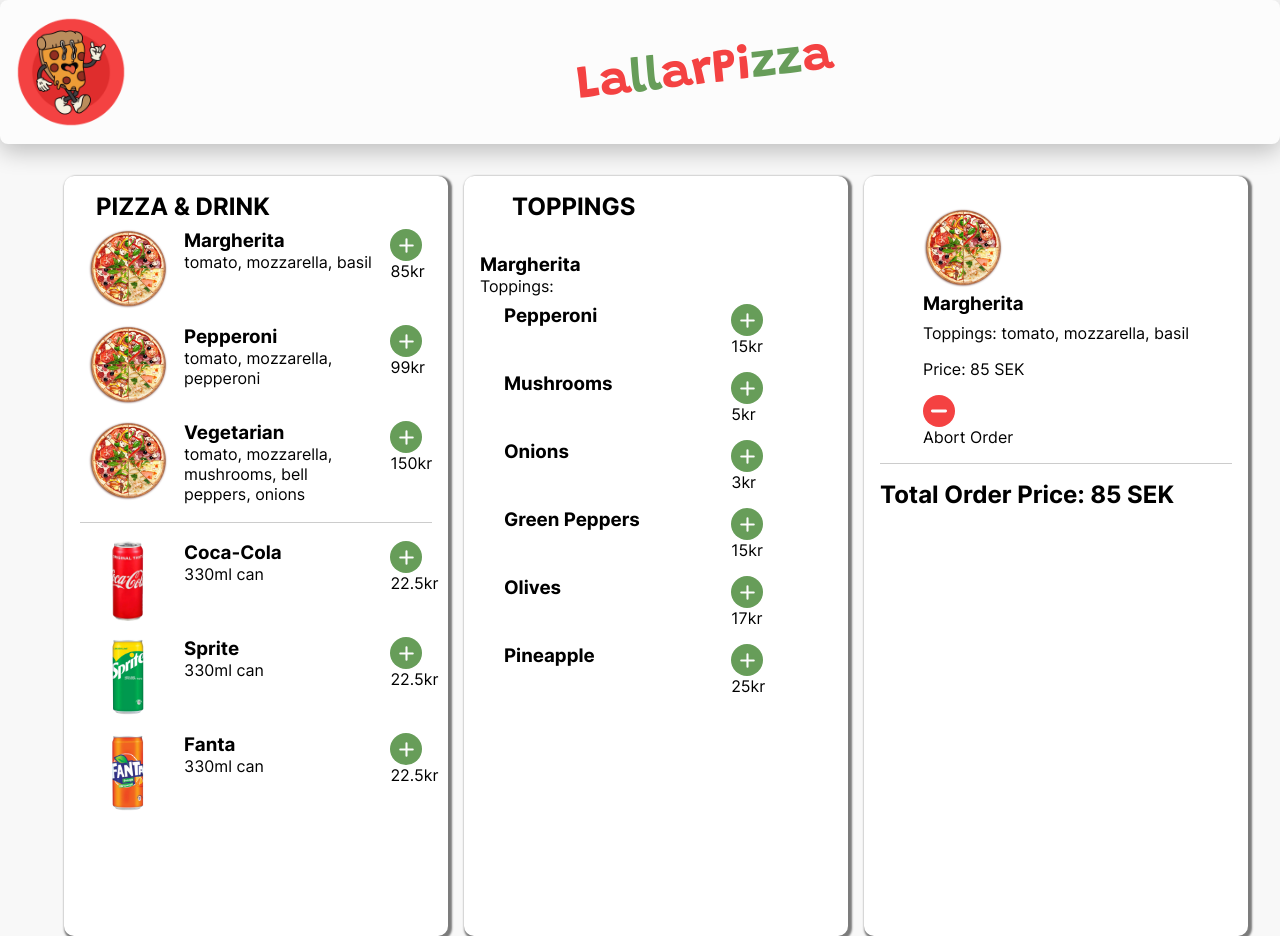
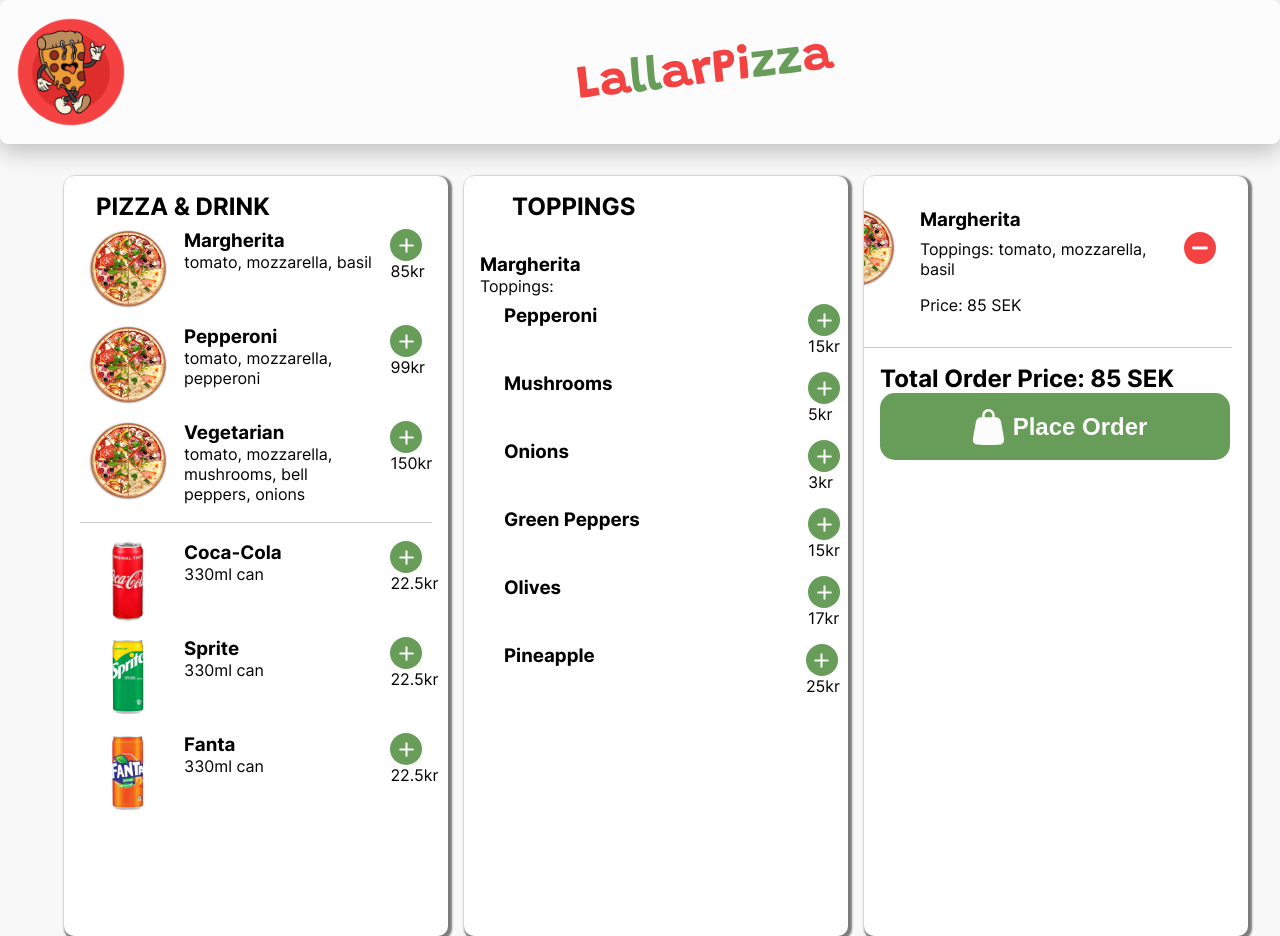
Before and after one commit to CrnaStrela94/LallarPizza, a React (Vite) app: page / in a window 1280 px wide. Both pictures are taken after a click on the button 406 px from the left and 245 px from the top of the page. Built offline with nearby package versions, Linux system fonts and the light colour scheme.

Commit message:
new thingsdcss lite grönt på header :D

```diff
--- a/src/components/containers/orderContainer/Cart.tsx
+++ b/src/components/containers/orderContainer/Cart.tsx
@@ -7,6 +7,8 @@ import pizzaImg from "../../../assets/pizza.png"
 import spriteImg from "../../../assets/sprite.png"
 import fantaImg from "../../../assets/fanta.png"
 import colaImg from "../../../assets/cola.png"
+import OrderBtn from "../../btn/OrderBtn";
+
 
 
 const Cart: React.FC = () => {
@@ -42,22 +44,21 @@ const Cart: React.FC = () => {
                 <div key={index} className="cartItem">
                     <div>
                         {order.pizza.name && (
-                            <>
+                            <div className="orderContainer">
                                 <img src={pizzaImg} alt="Pizza Image" className="pizzaImg"></img>
-                                <h3>{order.pizza.name}</h3>
-                                <p>Toppings: {order.pizza.toppings.join(", ")}</p>
-                                <p>Price: {order.pizza.price} SEK</p>
-                            </>
+                                <div className="itemText">
+                                    <h3>{order.pizza.name}</h3>
+                                    <p>Toppings: {order.pizza.toppings.join(", ")}</p>
+                                    <p>Price: {order.pizza.price} SEK</p>
+                                </div>
+                                <div className="removePizzaBtn">
+                                    <MinusBtn onClick={() => removeFromCart(order.id)} />
+                                </div>
+                            </div>
                         )}
                         {order.drinks.length > 0 && (
-                            <>
-                                <p>
-                                    Drinks: {order.drinks.map((drink) => drink.name).join(", ")}
-                                </p>
-                                <p>
-                                    Price: {order.drinks.map((drink) => drink.price).join(", ")}{" "}
-                                    SEK
-                                </p>
+                            <div className="drinkContainer">
+
                                 {order.drinks.map(drink => {
                                     if (drink.name === 'Coca-Cola') {
                                         return <img src={colaImg} alt="Coca-Cola Image" className="drinkImg"></img>;
@@ -68,36 +69,52 @@ const Cart: React.FC = () => {
                                     else if (drink.name === 'Fanta') {
                                         return <img src={fantaImg} alt="Fanta Image" className="drinkImg"></img>;
                                     }
-                                })}
-                            </>
+                                }
+
+                                )}
+                                 <p>
+                                    Drinks: {order.drinks.map((drink) => drink.name).join(", ")}
+                                </p>
+                                <p>
+                                    Price: {order.drinks.map((drink) => drink.price).join(", ")}{" "}
+                                    SEK
+                                </p>
+
+                                <div className="removeDrinkBtn">
+                                <MinusBtn onClick={() => removeFromCart(order.id)} />
+                                </div>
+                                </div>
                         )}
                         {order.extraToppings.length > 0 && (
                             <>
+                                <div className="itemText">
                                 <p>
                                     Extra Toppings:{" "}
                                     {order.extraToppings
                                         .map((topping) => topping.name)
                                         .join(", ")}
                                 </p>
+                                </div>
                                 {order.extraToppings.map((topping) => (
-                                    <div key={topping.name}>
+                                    <div className="toppingItemContainer" key={topping.name}>
                                         <p>
                                             {topping.name} - {topping.price} SEK
                                         </p>
-                                        <MinusBtn
-                                            onClick={() => handleRemoveTopping(order.id, topping)}
-                                        />
-                                        <span>remove extra item</span>
+
+                                        <div className="removeToppingBtn">
+                                            <MinusBtn onClick={() => handleRemoveTopping(order.id, topping)} />
+                                        </div>
                                     </div>
-                                ))}
+                                )
+
+                                )}
                             </>
                         )}
-                        <MinusBtn onClick={() => removeFromCart(order.id)} />
-                        <span>Abort Order</span>
                     </div>
                 </div>
             ))}
             <p className="totalPrice">Total Order Price: {totalOrderPrice} SEK</p>
+            <OrderBtn />
         </div>
     );
 };
--- a/src/components/containers/orderContainer/__Cart.scss
+++ b/src/components/containers/orderContainer/__Cart.scss
@@ -27,6 +27,8 @@ body {
       border-bottom: 1px solid #ccc;
       padding: 1rem;
       margin-bottom: 1rem;
+      margin-left: -5rem;
+
 
       h3 {
         margin-bottom: 0.5rem;
@@ -49,3 +51,41 @@ body {
   width: 5rem;
   height: 5rem;
 }
+
+.orderContainer {
+  display: flex;
+}
+
+.itemText {
+  padding-left: 1.5rem;
+}
+
+.removePizzaBtn {
+  margin: 1.5rem 0 0 1.5rem;
+}
+
+.toppingItemContainer {
+  display: flex;
+  flex-direction: row;
+  justify-content: space-between;
+  max-width: 26.6rem;
+  margin-left: 1.5rem;
+
+}
+
+.removeToppingBtn {
+  margin-left: 6rem;
+  margin-bottom: 1.5rem;
+}
+
+.drinkContainer {
+  display: flex;
+  justify-content: space-between;
+  align-items: center;
+  width: 26.5rem;
+
+}
+
+.removeDrinkBtn {
+  margin-bottom: 1rem;
+}
--- a/src/components/containers/toppingContainer/ToppingCard/ToppingCard.tsx
+++ b/src/components/containers/toppingContainer/ToppingCard/ToppingCard.tsx
@@ -27,7 +27,7 @@ const ToppingCard: React.FC<Props> = ({ individualTopping, pizzaIndex }) => {
       <div className="textContainer">
         <h3>{individualTopping.name}</h3>
       </div>
-      <div className="priceCont">
+      <div className="priceCont-2">
         <PlusBtn onClick={handleAddToCart} />
         <p>{individualTopping.price}kr</p>
       </div>
--- a/src/components/containers/toppingContainer/ToppingContainer.tsx
+++ b/src/components/containers/toppingContainer/ToppingContainer.tsx
@@ -1,7 +1,6 @@
 import { useCart } from "../../PizzaContext";
 import PizzaToppings from "./PizzaToppings/PizzaToppings";
 import "./Toppings.scss";
-import pizzaImg from "../../../assets/pizza.png"
 
 const ToppingContainer = () => {
   const { shoppingCart } = useCart();
--- a/src/components/containers/toppingContainer/Toppings.scss
+++ b/src/components/containers/toppingContainer/Toppings.scss
@@ -1,10 +1,12 @@
 @import "../pizzaContainer/PizzaContainer.scss";
 @import "./../../scss/_mixins";
+
 * {
   margin: 0;
   padding: 0;
   box-sizing: border-box;
 }
+
 body {
   position: relative;
 
@@ -14,7 +16,7 @@ body {
     box-shadow: 2px 2px 2px 2px rgba(0, 0, 0, 0.5);
     display: flex;
     flex-direction: column;
-padding-left:1rem;
+    padding-left: 1rem;
     font-family: interFont;
     @include container;
 
@@ -42,3 +44,7 @@ padding-left:1rem;
     }
   }
 }
+
+.priceCont-2 {
+  margin-left: 5rem;
+}
```
